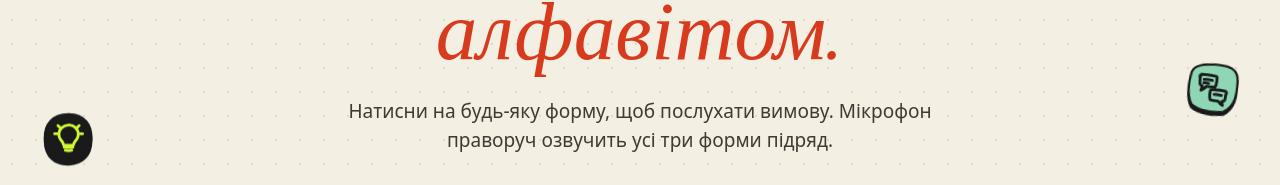
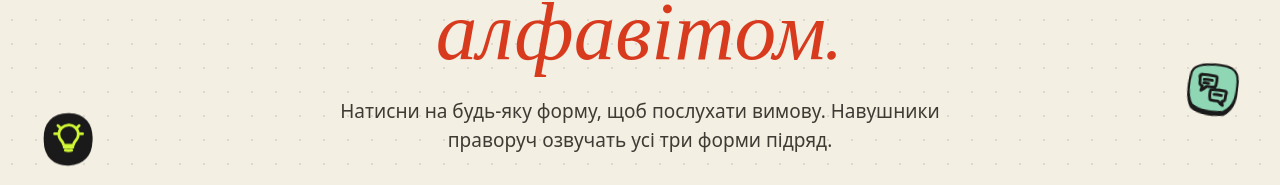
Before and after one commit to mariyavalyanskaya95-create/murly-saas, a Next.js app: page /irregular-verbs/table in a window 1280 px wide. Shown: the part 324-509 px from the top of the page. Built offline with nearby package versions, Linux system fonts and the light colour scheme; no server answers; a web font is replaced by a local one.

Commit message:
Murly: table page copy

```diff
--- a/app/(marketing)/irregular-verbs/table/page.tsx
+++ b/app/(marketing)/irregular-verbs/table/page.tsx
@@ -20,7 +20,7 @@ export default function IrregularVerbsTablePage() {
         <div className="mu-container">
           <span className="mu-section__eyebrow"><Icon id="e-book" />Таблиця</span>
           <h1>Неправильні дієслова <em>за алфавітом.</em></h1>
-          <p>Натисни на будь-яку форму, щоб послухати вимову. Мікрофон праворуч озвучить усі три форми підряд.</p>
+          <p>Натисни на будь-яку форму, щоб послухати вимову. Навушники праворуч озвучать усі три форми підряд.</p>
           <Link href="/irregular-verbs#play" className="mu-btn mu-btn--lime mu-btn--lg">
             Тренуватися в іграх<span className="mu-btn__arrow"><Icon id="e-arrow" /></span>
           </Link>
```
